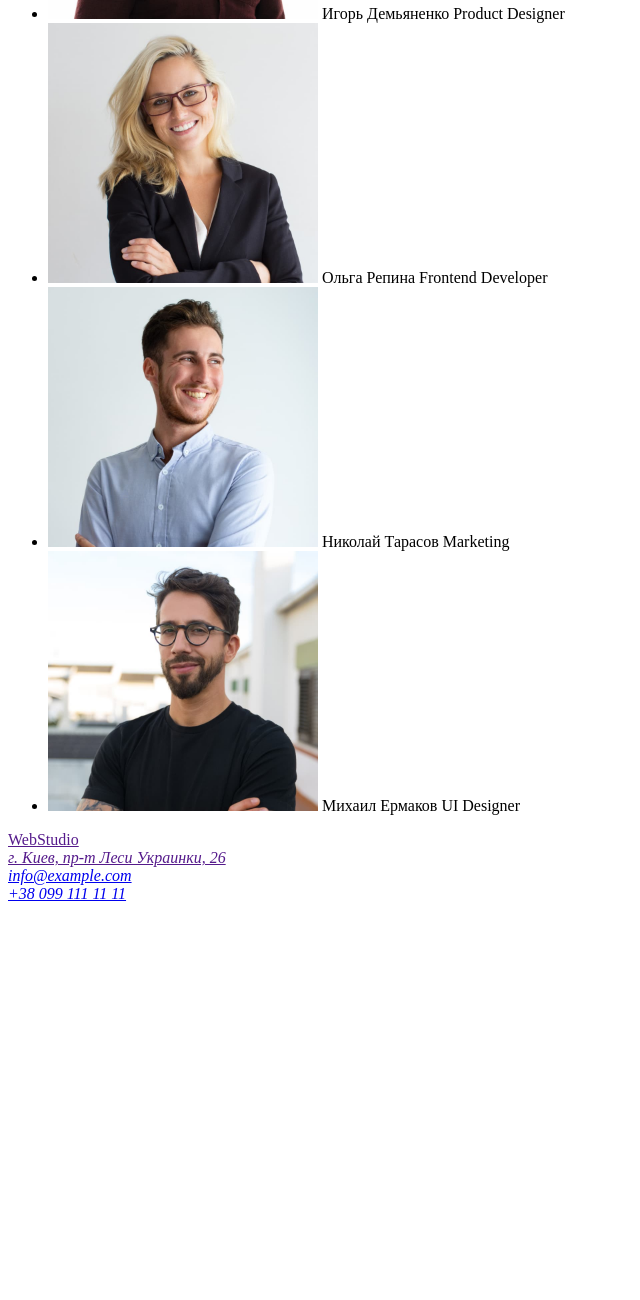
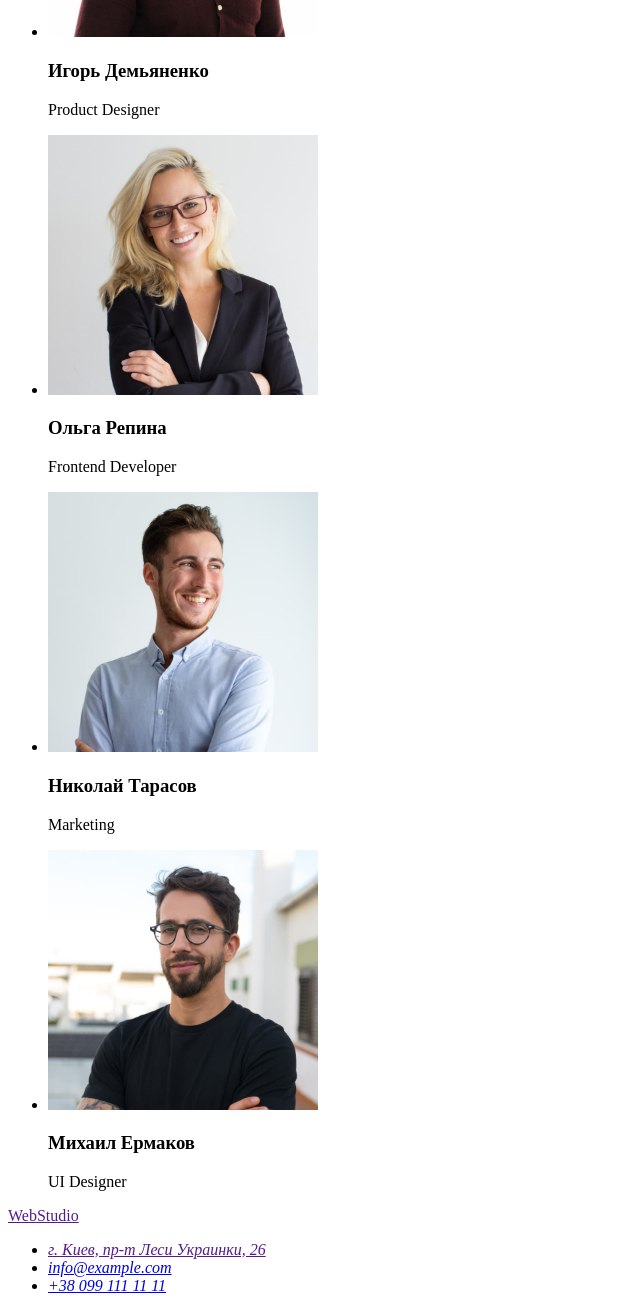
Before and after one commit to djbob2000/dm1, a plain HTML site: page index.html in a window 1280 px wide. Shown: the part 1200-2500 px from the top of the page, without its empty margins (0-640 px from the left). Before the commit the page ends 2111 px from the top, so only its background shows below. Drawn offline with Linux system fonts and the light colour scheme.

Commit message:
add mentor corrections

```diff
--- a/index.html
+++ b/index.html
@@ -8,31 +8,29 @@
   </head>
   <body>
     <header class="header">
-      <div class="wrapper">
-        <div class="header__top">
+      <nav class="header__menu">
         <a href="" class="logolink"> <span>Web</span>Studio </a>
-          <nav class="header__menu">
         <ul>
           <li><a href="#"></a>Студия</li>
           <li><a href="#"></a>Портфолио</li>
           <li><a href="#"></a>Контакты</li>
         </ul>
       </nav>
-          <a href="mailto:info@devstudio.com" class="header__mail">info@devstudio.com</a>
-          <a href="tel:+380961111111" class="header__phone">+38 096 111 11 11</a>
-        </div>
-      </div>
+      <ul>
+        <li><a href="mailto:info@devstudio.com" class="header__mail">info@devstudio.com</a></li>
+        <li><a href="tel:+380961111111" class="header__phone">+38 096 111 11 11</a></li>
+      </ul>
+    </header>
+
     <section class="hero">
       <div class="wrapper">
         <h1>Эффективные решения для вашего бизнеса</h1>
         <button type="button">Заказать услугу</button>
       </div>
     </section>
-    </header>
 
     <section class="features">
-      <div class="wrapper">
-        <h2 hidden></h2>
+      <h2 hidden>Наши особенности</h2>
       <ul class="features__list">
         <li>
           <h3>Внимание к деталям</h3>
@@ -40,74 +38,69 @@
         </li>
         <li>
           <h3>Пунктуальность</h3>
-            <p>
-              Задача организации, в особенности же рамки и место обучения кадров влечет за собой.
-            </p>
+          <p>Задача организации, в особенности же рамки и место обучения кадров влечет за собой.</p>
         </li>
         <li>
           <h3>Планирование</h3>
-            <p>
-              Равным образом консультация с широким активом в значительной степени обуславливает.
-            </p>
+          <p>Равным образом консультация с широким активом в значительной степени обуславливает.</p>
         </li>
         <li>
           <h3>Современные технологии</h3>
           <p>Значимость этих проблем настолько очевидна, что реализация плановых заданий.</p>
         </li>
       </ul>
-      </div>
     </section>
 
     <section class="job">
-      <div class="wrapper">
       <h2>Чем мы занимаемся</h2>
       <div class="job__carousel">
         <img src="./images/box1.jpg" alt="computer" width="370" />
         <img src="./images/box2.jpg" alt="notebook" width="370" />
         <img src="./images/box3.jpg" alt="ipad" width="370" />
       </div>
-      </div>
     </section>
 
     <section class="team">
-      <div class="wrapper">
       <h2>Наша команда</h2>
       <ul class="team__list">
         <li>
           <img src="./images/igor-demyanenko.jpg" alt="Игорь Демьяненко" width="270" />
-            <span>Игорь Демьяненко</span>
-            Product Designer
+          <h3>Игорь Демьяненко</h3>
+          <p>Product Designer</p>
         </li>
         <li>
           <img src="./images/olga-repina.jpg" alt="Ольга Репина" width="270" />
-            <span>Ольга Репина</span>
-            Frontend Developer
+          <h3>Ольга Репина</h3>
+          <p>Frontend Developer</p>
         </li>
         <li>
           <img src="./images/nikolai-tarasov.jpg" alt="Николай Тарасов" width="270" />
-            <span>Николай Тарасов</span>
-            Marketing
+          <h3>Николай Тарасов</h3>
+          <p>Marketing</p>
         </li>
         <li>
           <img src="./images/mikhail-ermakov.jpg" alt="Михаил Ермаков" width="270" />
-            <span>Михаил Ермаков</span>
-            UI Designer
+          <h3>Михаил Ермаков</h3>
+          <p>UI Designer</p>
         </li>
       </ul>
-      </div>
     </section>
 
     <footer class="footer">
-      <div class="wrapper">
       <a href="" class="logolink"> <span>Web</span>Studio </a>
       <address>
+        <ul>
+          <li>
             <a href=""><span>г. Киев, пр-т Леси Украинки, 26</span></a>
-          <br />
+          </li>
+          <li>
             <a href="mailto:info@example.com">info@example.com</a>
-          <br />
+          </li>
+          <li>
             <a href="tel:tel:+380961111111">+38 099 111 11 11</a>
+          </li>
+        </ul>
       </address>
-      </div>
     </footer>
   </body>
 </html>
```
Lines whose indentation alone changed are shown as unchanged.
